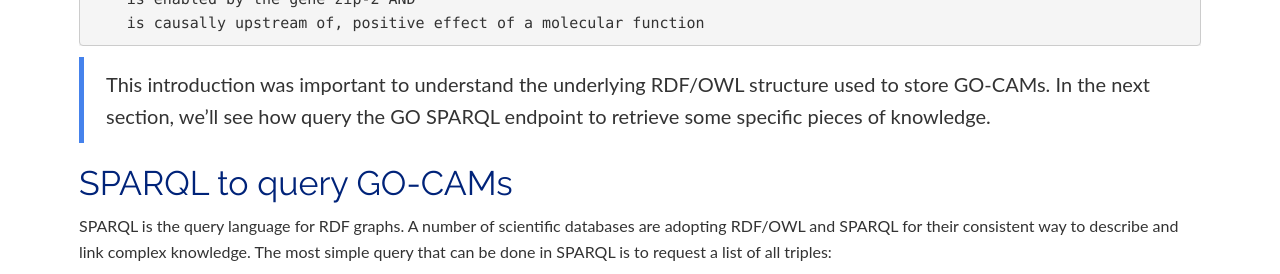
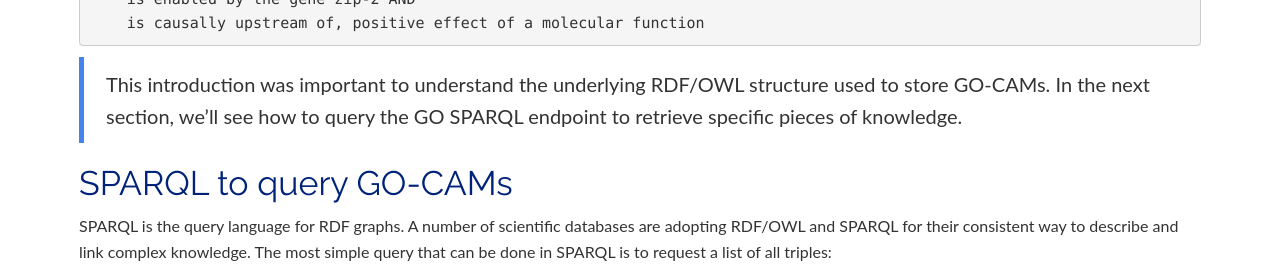
Before and after one commit to geneontology/geneontology.github.io, a Jekyll site: the page built from _docs/sparql.md, in a window 1280 px wide and 900 px high, scrolled down 3737 px. Shown: the part 188-462 px from the top of the window. Built offline with Jekyll 4.4.1, drawn with Linux system fonts in a browser that asks for light colours; nearby versions of some CDN libraries.

Commit message:
Update sparql.md

````diff
--- a/_docs/sparql.md
+++ b/_docs/sparql.md
@@ -116,7 +116,7 @@ This instance of the DNA-binding transcription factor activity provided by wormb
     is causally upstream of, positive effect of a molecular function
 ```
 
-> This introduction was important to understand the underlying RDF/OWL structure used to store GO-CAMs. In the next section, we'll see how query the GO SPARQL endpoint to retrieve some specific pieces of knowledge.
+> This introduction was important to understand the underlying RDF/OWL structure used to store GO-CAMs. In the next section, we'll see how to query the GO SPARQL endpoint to retrieve specific pieces of knowledge.
 
 
 ## SPARQL to query GO-CAMs
````
